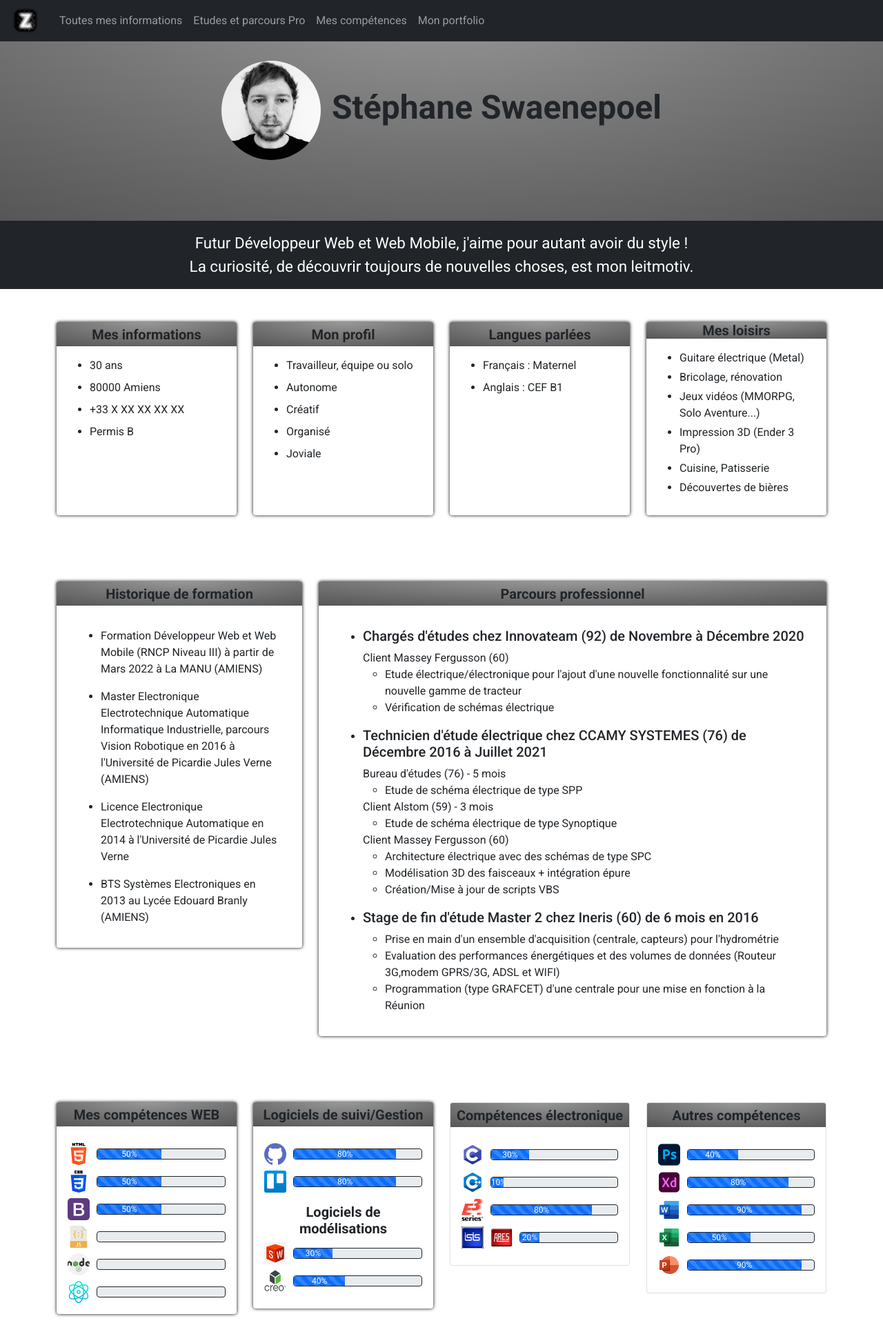
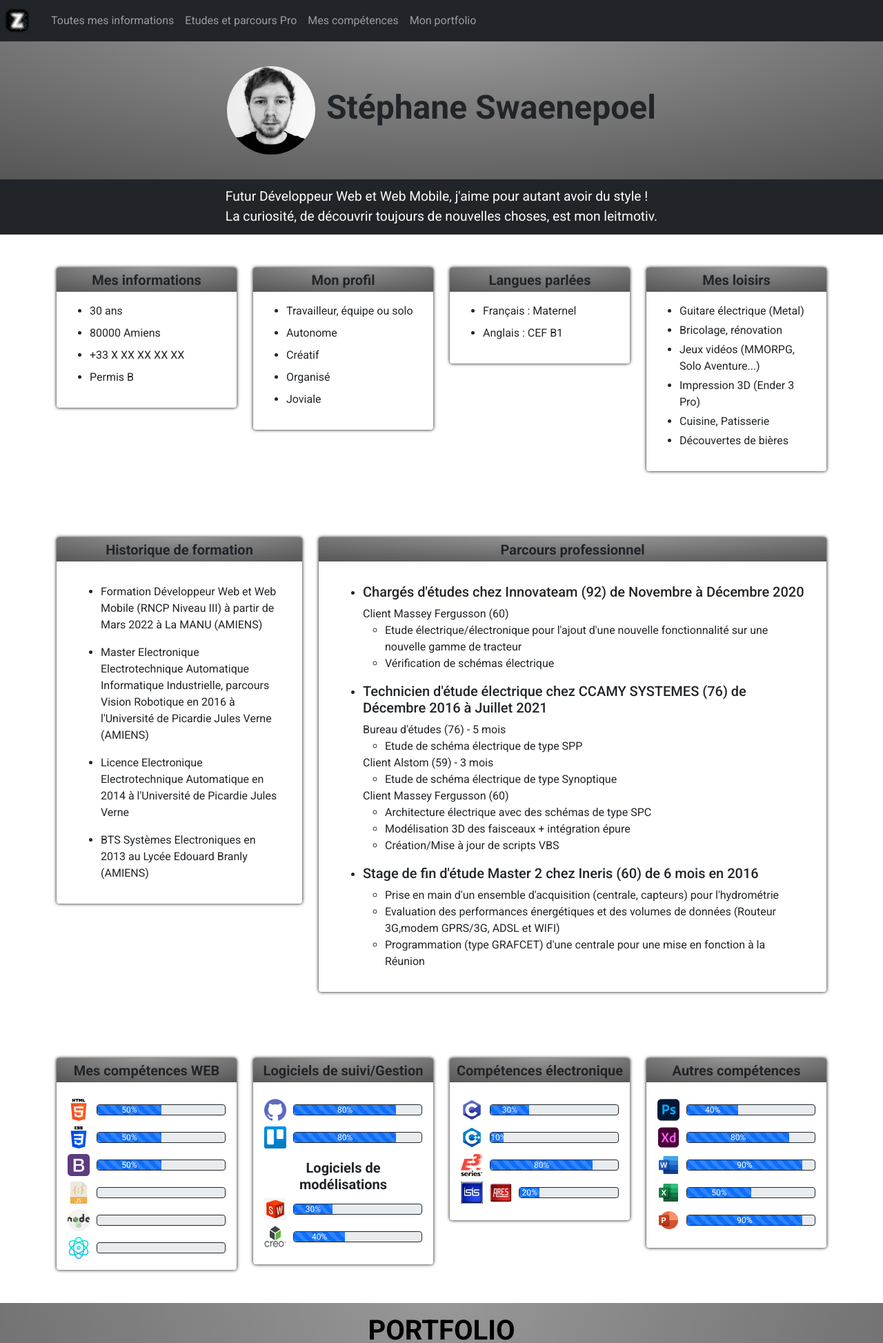
Before and after one commit to Zokkyen/CVNumerique, a PHP site: page / in a window 1280 px wide. Shown: the top 1947 px of the page at 69% size. Run offline with PHP 8.4, Linux system fonts and the light colour scheme.

Commit message:
Maj flexbox, manques les cards

```diff
--- a/assets/css/style.css
+++ b/assets/css/style.css
@@ -1,4 +1,6 @@
 *{
+    padding: 0;
+    margin: 0;
     font-family: 'Roboto', sans-serif !important;
 }
 
@@ -13,14 +15,16 @@
     font-size: 1.0rem;
 }
 
-.mywallpaper{
-    height: 40vh;
+.myWallpaper{
+    height: 25vh;
     background: linear-gradient(to bottom, rgba(255,255,255,0.15) 0%, rgba(0,0,0,0.15) 100%), radial-gradient(at top center, rgba(255,255,255,0.40) 0%, rgba(0,0,0,0.40) 120%) #989898;
     background-blend-mode: multiply,multiply;
     display: flex;
     flex-direction: column;
     align-items: center;
     justify-content: center;
+    margin-top: 60px;
+    padding: 0;
 }
 
 .profilePict{
@@ -32,34 +36,24 @@
     font-size: 1.5rem;
 }
 
-.colPictProfileResp {
-    text-align: center;
-}
-.colTextProfileResp {
-    margin-top: 15rem;
-    text-align: center;
+.containerBanner {
+    display: flex;
+    justify-content: center;
+    align-items: center;
+    height: 10vh;
 }
 
 .textBanner {
     font-size: 0.8rem;
-    height: 20vh;
 }
 
 @media (min-width: 576px) {
-    .mywallpaper{
+    .myWallpaper{
         flex-direction: row;
     }
 }
 
 @media (min-width: 768px) {
-    .colPictProfileResp {
-        margin-top: 4rem;
-        margin-left: 5%;
-    }
-    .colTextProfileResp {
-        margin-top: 5rem;
-        margin-left: 35%;
-    }
     .titleProfile {
         font-size: 2.0rem;
     }
@@ -69,38 +63,21 @@
 }
 
 @media (min-width: 992px) {
-    .colPictProfileResp {
-        margin-bottom: 0%;
-        margin-left: 5%;
-    }
-    .colTextProfileResp {
-        margin-left: 40%;
-        text-align: start;
-    }
     .titleProfile {
         font-size: 2.5rem;
     }
     .textBanner {
-        font-size: 1.4rem;
+        font-size: 1.2rem;
     }
 }
 
 @media (min-width: 1200px) {
-    .colPictProfileResp {
-        margin-left: 30%;
-        text-align: start;
-    }
-    .colTextProfileResp {
-        margin-top: 5rem;
-        margin-left: 45%;
-        text-align: start;
-    }
     .titleProfile {
         font-size: 3.0rem;
     }
     .profilePict{
-        width: 20vh;
-        height: 20vh;
+        width: 18vh;
+        height: 18vh;
     }
 }
 
@@ -116,6 +93,7 @@
     background-clip: border-box;
     border-radius: 0.25rem;
     box-shadow: 0 0 5px black;
+    height: auto;
 }
 
 .card-img-top {
@@ -126,33 +104,6 @@
 
 .card-title {
     margin-bottom: 0rem !important;
-}
-
-@media (min-width: 768px) {
-    .myPersoCards {
-        height: 35vh;
-    }
-    .myCompCards {
-        height: 38vh;
-    }
-}
-
-@media (min-width: 1200px) {
-    .myPersoCards {
-        height: 35vh;
-    }
-    .myLgCards {
-        height: 77vh;
-    }
-}
-
-@media (min-width: 1400px) {
-    .myPersoCards {
-        height: 35vh;
-    }
-    .myLgCards {
-        height: 72vh;
-    }
 }
 
 a {
@@ -328,7 +279,6 @@
     .socialNetworkText {
         font-size: 1.2rem;
         display: contents;
-
     }
     .containSocial {
         flex-direction: row;
--- a/index.html
+++ b/index.html
@@ -26,7 +26,6 @@
 
         <!-- Barre de navigation -->
         <nav class="navbar navbar-expand-md fixed-top navbar-dark bg-dark text-white p-0">
-            <div class="container-fluid">
             <a class="navbar-brand" href="#MyTop">
                 <img class="NavLogo" src="assets/img/logo/logo.png" alt="Logo Zokkyen">
             </a>
@@ -41,12 +40,10 @@
                     <a class="nav-link" href="#MyPortfolio">Mon portfolio</a>
                 </div>
             </div>
-            </div>
         </nav>
 
         <!-- Presentation Photo + Nom -->
-        <div class="container-fluid p-0">
-            <div class="mywallpaper">
+        <div class="myWallpaper">
             <div>
                 <img class="profilePict rounded-circle p-2" src="assets/img/photo_cv.jpg" alt="Ma photo de profil">
             </div>
@@ -54,17 +51,12 @@
                 <h1 class="titleProfile p-2"><strong>Stéphane Swaenepoel</strong></h1>
             </div>
         </div>
-        </div>
 
         <!-- Bannière descriptive -->
-        <div class="container-fluid bg-dark p-3">
-            <div class="row align-items-center text-center">
-                <div class="col">
-                    <span class="text-white textBanner">Futur Développeur Web et Web Mobile, j'aime pour autant avoir du style !<br />
+        <div class="containerBanner bg-dark">
+            <article class="text-white textBanner">Futur Développeur Web et Web Mobile, j'aime pour autant avoir du style !<br />
                 La curiosité, de découvrir toujours de nouvelles choses, est mon leitmotiv.
-                    </span>
-                </div>
-            </div>
+            </article>
         </div>
 
     </header>
@@ -78,7 +70,7 @@
 
                 <!-- Mes informations personnelles -->
                 <div class="col-10 col-sm-10 col-md-5 col-xl-3 my-5">
-                    <div class="MyCard myPersoCards">
+                    <div class="MyCard">
                         <div class="d-flex card-img-top text-center justify-content-center align-items-center">
                                 <h3 class="card-title text-dark fs-5"><strong>Mes informations</strong></h3>
                         </div>
@@ -98,7 +90,7 @@
 
                 <!-- Mon profil -->
                 <div class="col-10 col-sm-10 col-md-5 col-xl-3 my-5">
-                    <div class="MyCard myPersoCards">
+                    <div class="MyCard">
                         <div class="d-flex card-img-top text-center justify-content-center align-items-center">
                             <h3 class="card-title text-dark fs-5"><strong>Mon profil</strong></h3>
                         </div>
@@ -116,7 +108,7 @@
 
                 <!-- Langues parlées -->
                 <div class="col-10 col-sm-10 col-md-5 col-xl-3 my-5">
-                    <div class="MyCard myPersoCards">
+                    <div class="MyCard">
                         <div class="d-flex card-img-top text-center justify-content-center align-items-center">
                             <h3 class="card-title text-dark fs-5"><strong>Langues parlées</strong></h3>
                         </div>
@@ -131,7 +123,7 @@
 
                 <!-- Mes loisirs -->
                 <div class="col-10 col-sm-10 col-md-5 col-xl-3 my-5">
-                    <div class="MyCard myPersoCards">
+                    <div class="MyCard">
                         <div class="d-flex card-img-top text-center justify-content-center align-items-center">
                             <h3 class="card-title text-dark fs-5"><strong>Mes loisirs</strong></h3>
                         </div>
@@ -156,7 +148,7 @@
 
                 <!-- Historique de formation -->
                 <div class="col-10 col-sm-10 col-md-10 col-xl-4 my-5">
-                    <div class="MyCard myLgCard">
+                    <div class="MyCard">
                         <div class="d-flex card-img-top text-center justify-content-center align-items-center">
                             <h3 class="card-title text-dark fs-5"><strong>Historique de formation</strong></h3>
                         </div>
@@ -177,7 +169,7 @@
 
                 <!-- Parcours professionnel -->
                 <div class="col-10 col-sm-10 col-md-10 col-xl-8 my-5">
-                    <div class="MyCard myLgCard">
+                    <div class="MyCard">
                         <div class="d-flex card-img-top text-center justify-content-center align-items-center">
                             <h3 class="card-title text-dark fs-5"><strong>Parcours professionnel</strong></h3>
                         </div>
@@ -234,7 +226,7 @@
 
                 <!-- Mes compétences WEB -->
                 <div class="col-10 col-sm-10 col-md-5 col-xl-3 my-5">
-                    <div class="MyCard myCompCard">
+                    <div class="MyCard">
                         <div class="d-flex card-img-top text-center justify-content-center align-items-center">
                             <h3 class="card-title text-dark fs-5"><strong>Mes compétences WEB</strong></h3>
                         </div>
@@ -321,7 +313,7 @@
 
                 <!-- Logiciels de suivi/gestion -->
                 <div class="col-10 col-sm-10 col-md-5 col-xl-3 my-5">
-                    <div class="MyCard myCompCard">
+                    <div class="MyCard">
                         <div class="d-flex card-img-top text-center justify-content-center align-items-center">
                             <h3 class="card-title text-dark fs-5"><strong>Logiciels de suivi/Gestion</strong></h3>
                         </div>
@@ -383,7 +375,7 @@
 
                 <!-- Compétences électrique/électronique -->
                 <div class="col-10 col-sm-10 col-md-5 col-xl-3 my-5">
-                    <div class="card myCompCard">
+                    <div class="MyCard">
                         <div class="d-flex card-img-top text-center justify-content-center align-items-center">
                             <h3 class="card-title text-dark fs-5"><strong>Compétences électronique</strong></h3>
                         </div>
@@ -450,7 +442,7 @@
 
                 <!-- Compétences électrique/électronique -->
                 <div class="col-10 col-sm-10 col-md-5 col-xl-3 my-5">
-                    <div class="card myCompCard">
+                    <div class="MyCard">
                         <div class="d-flex card-img-top text-center justify-content-center align-items-center">
                             <h3 class="card-title text-dark fs-5"><strong>Autres compétences</strong></h3>
                         </div>
```
Lines whose indentation alone changed are shown as unchanged.
